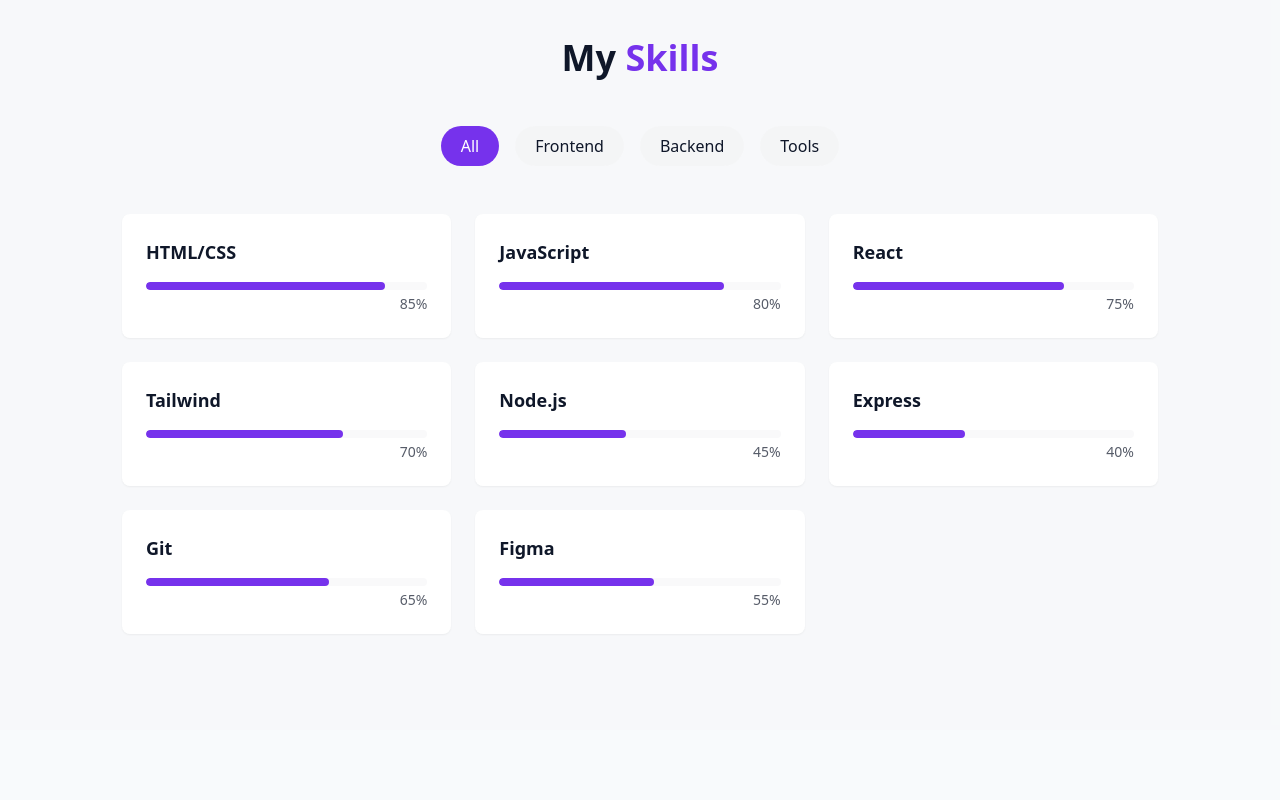
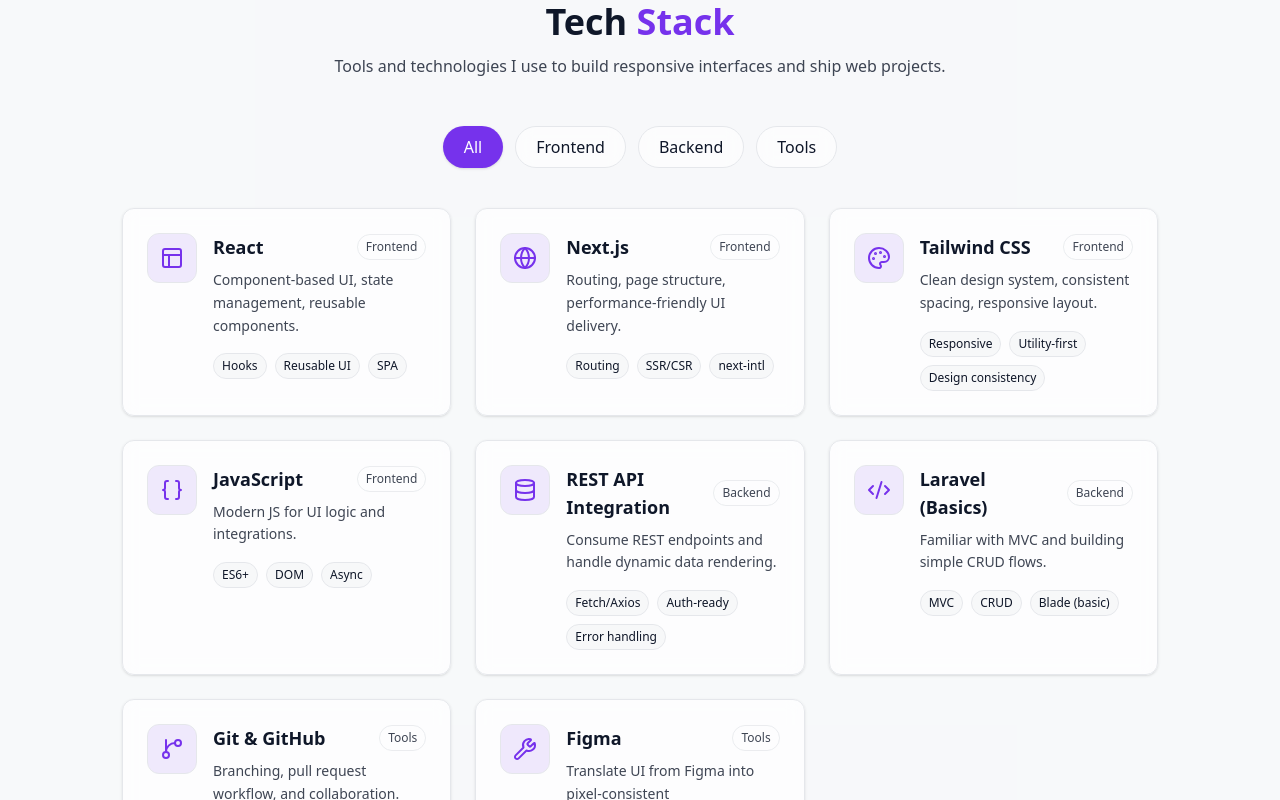
Before and after one commit to abdulganyyy/portofolio-ag, a React (Vite) app: page / in a window 1280 px wide. Shown: the part 1600-2400 px from the top of the page. Built offline with nearby package versions, Linux system fonts and the light colour scheme.

Commit message:
feat: add layout about and tech stack

```diff
--- a/src/components/AboutSection.jsx
+++ b/src/components/AboutSection.jsx
@@ -27,7 +27,7 @@
             </p>
 
             {/* Highlights */}
-            <ul className="grid grid-cols-1 sm:grid-cols-2 gap-3 pt-2 text-sm">
+            {/* <ul className="grid grid-cols-1 sm:grid-cols-2 gap-3 pt-2 text-sm">
               <li className="p-3 rounded-lg border bg-[hsl(var(--card))]/60">
                 ✔ React & Next.js Development
               </li>
@@ -40,7 +40,7 @@
               <li className="p-3 rounded-lg border bg-[hsl(var(--card))]/60">
                 ✔ Responsive & Clean Design
               </li>
-            </ul>
+            </ul> */}
 
             <div className="flex flex-col sm:flex-row gap-4 pt-6">
               <a href="#contact" className="cosmic-button text-center">
--- a/src/components/HeroSection.jsx
+++ b/src/components/HeroSection.jsx
@@ -21,8 +21,8 @@
             </h1>
 
             <p className="text-lg md:text-xl opacity-80 max-w-xl animate-fade-in-delay-3">
-              Front-End Developer (React/Next.js) yang fokus pada UI rapi, responsif,
-              dan pengalaman pengguna yang jelas.
+              Front-End Developer (React/Next.js) who focuses on neat, responsive UI,
+              and clear user experience.
             </p>
 
             <div className="flex flex-wrap gap-3 pt-2 animate-fade-in-delay-4">
--- a/src/components/Navbar.jsx
+++ b/src/components/Navbar.jsx
@@ -5,7 +5,7 @@
 const navItems = [
 	{ name: "Home", href: "#hero" },
 	{ name: "About", href: "#about" },
-	{ name: "Skills", href: "#skills" },
+	{ name: "Tech Stack", href: "#skills" },
 	{ name: "Projects", href: "#projects" },
 	{ name: "Contact", href: "#contact" },
 ];
--- a/src/components/SkillsSection.jsx
+++ b/src/components/SkillsSection.jsx
@@ -1,20 +1,81 @@
 import { useMemo, useState } from "react";
 import { cn } from "@/lib/utils";
+import {
+  Code2,
+  Braces,
+  Layout,
+  Palette,
+  Database,
+  GitBranch,
+  Globe,
+  Wrench,
+} from "lucide-react";
+
+const categories = ["all", "frontend", "backend", "tools"];
 
 const skills = [
-  { name: "HTML/CSS", level: 85, category: "frontend" },
-  { name: "JavaScript", level: 80, category: "frontend" },
-  { name: "React", level: 75, category: "frontend" },
-  { name: "Tailwind", level: 70, category: "frontend" },
+  // Frontend
+  {
+    name: "React",
+    category: "frontend",
+    icon: Layout,
+    description: "Component-based UI, state management, reusable components.",
+    highlights: ["Hooks", "Reusable UI", "SPA"],
+  },
+  {
+    name: "Next.js",
+    category: "frontend",
+    icon: Globe,
+    description: "Routing, page structure, performance-friendly UI delivery.",
+    highlights: ["Routing", "SSR/CSR", "next-intl"],
+  },
+  {
+    name: "Tailwind CSS",
+    category: "frontend",
+    icon: Palette,
+    description: "Clean design system, consistent spacing, responsive layout.",
+    highlights: ["Responsive", "Utility-first", "Design consistency"],
+  },
+  {
+    name: "JavaScript",
+    category: "frontend",
+    icon: Braces,
+    description: "Modern JS for UI logic and integrations.",
+    highlights: ["ES6+", "DOM", "Async"],
+  },
 
-  { name: "Node.js", level: 45, category: "backend" },
-  { name: "Express", level: 40, category: "backend" },
+  // Backend (light)
+  {
+    name: "REST API Integration",
+    category: "backend",
+    icon: Database,
+    description: "Consume REST endpoints and handle dynamic data rendering.",
+    highlights: ["Fetch/Axios", "Auth-ready", "Error handling"],
+  },
+  {
+    name: "Laravel (Basics)",
+    category: "backend",
+    icon: Code2,
+    description: "Familiar with MVC and building simple CRUD flows.",
+    highlights: ["MVC", "CRUD", "Blade (basic)"],
+  },
 
-  { name: "Git", level: 65, category: "tools" },
-  { name: "Figma", level: 55, category: "tools" },
+  // Tools
+  {
+    name: "Git & GitHub",
+    category: "tools",
+    icon: GitBranch,
+    description: "Branching, pull request workflow, and collaboration.",
+    highlights: ["Branching", "PR", "Collaboration"],
+  },
+  {
+    name: "Figma",
+    category: "tools",
+    icon: Wrench,
+    description: "Translate UI from Figma into pixel-consistent implementation.",
+    highlights: ["UI handoff", "Spacing", "Components"],
+  },
 ];
-
-const categories = ["all", "frontend", "backend", "tools"];
 
 export default function SkillsSection() {
   const [active, setActive] = useState("all");
@@ -29,20 +90,27 @@
       className="py-24 px-4 relative bg-[hsl(var(--secondary))]/30"
     >
       <div className="container mx-auto max-w-5xl">
-        <h2 className="text-3xl md:text-4xl font-bold mb-12 text-center">
-          My <span className="text-[hsl(var(--primary))]">Skills</span>
+        <div className="max-w-2xl mx-auto text-center mb-12">
+          <h2 className="text-3xl md:text-4xl font-bold">
+            Tech <span className="text-[hsl(var(--primary))]">Stack</span>
           </h2>
+          <p className="mt-3 opacity-80">
+            Tools and technologies I use to build responsive interfaces and ship
+            web projects.
+          </p>
+        </div>
 
-        <div className="flex flex-wrap justify-center gap-4 mb-12">
+        {/* Filter */}
+        <div className="flex flex-wrap justify-center gap-3 mb-10">
           {categories.map((c) => (
             <button
               key={c}
               onClick={() => setActive(c)}
               className={cn(
-                "px-5 py-2 rounded-full transition-colors duration-300 capitalize",
+                "px-5 py-2 rounded-full transition-all duration-300 capitalize border",
                 active === c
-                  ? "bg-[hsl(var(--primary))] text-[hsl(var(--primary-foreground))]"
-                  : "bg-[hsl(var(--secondary))]/60 text-[hsl(var(--foreground))] hover:bg-[hsl(var(--secondary))]"
+                  ? "bg-[hsl(var(--primary))] text-[hsl(var(--primary-foreground))] border-transparent shadow-sm"
+                  : "bg-[hsl(var(--card))]/60 backdrop-blur text-[hsl(var(--foreground))] hover:bg-[hsl(var(--card))]"
               )}
             >
               {c}
@@ -50,28 +118,56 @@
           ))}
         </div>
 
+        {/* Cards */}
         <div className="grid grid-cols-1 sm:grid-cols-2 lg:grid-cols-3 gap-6">
-          {filtered.map((skill) => (
+          {filtered.map((skill) => {
+            const Icon = skill.icon;
+            return (
               <div
                 key={skill.name}
-              className="p-6 rounded-lg bg-[hsl(var(--card))] shadow-xs card-hover"
+                className={cn(
+                  "rounded-xl border bg-[hsl(var(--card))]/70 backdrop-blur p-6 text-left",
+                  "shadow-sm card-hover"
+                )}
               >
-              <div className="text-left mb-4">
-                <h3 className="text-lg font-semibold">{skill.name}</h3>
+                <div className="flex items-start gap-4">
+                  <div className="p-3 rounded-xl bg-[hsl(var(--primary))]/10 border">
+                    <Icon className="h-6 w-6 text-[hsl(var(--primary))]" />
                   </div>
 
-              <div className="w-full bg-[hsl(var(--secondary))]/50 h-2 rounded-full overflow-hidden">
-                <div
-                  className="bg-[hsl(var(--primary))] h-2 rounded-full origin-left"
-                  style={{ width: `${skill.level}%` }}
-                />
+                  <div className="flex-1">
+                    <div className="flex items-center justify-between gap-3">
+                      <h3 className="text-lg font-semibold">{skill.name}</h3>
+                      <span className="text-xs px-2 py-1 rounded-full border opacity-80 capitalize">
+                        {skill.category}
+                      </span>
                     </div>
 
-              <div className="text-right mt-1 text-sm opacity-70">
-                {skill.level}%
+                    <p className="mt-2 text-sm opacity-80 leading-relaxed">
+                      {skill.description}
+                    </p>
+
+                    <div className="mt-4 flex flex-wrap gap-2">
+                      {skill.highlights.map((h) => (
+                        <span
+                          key={h}
+                          className="text-xs px-2 py-1 rounded-full bg-[hsl(var(--secondary))]/60 border"
+                        >
+                          {h}
+                        </span>
+                      ))}
                     </div>
                   </div>
-          ))}
+                </div>
+              </div>
+            );
+          })}
+        </div>
+
+        {/* Small footer note */}
+        <div className="text-center mt-10 text-sm opacity-70">
+          Currently focusing on: React patterns, UI consistency, and shipping
+          projects end-to-end.
         </div>
       </div>
     </section>
```
Lines whose indentation alone changed are shown as unchanged.
